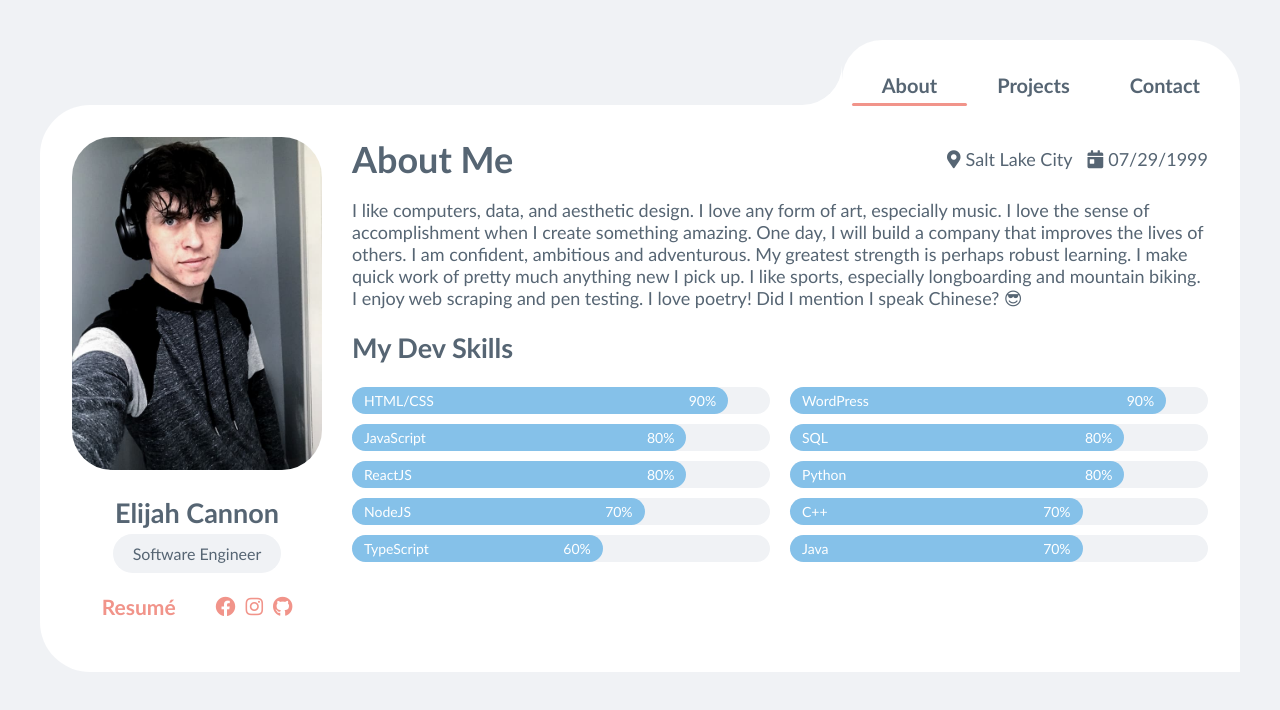
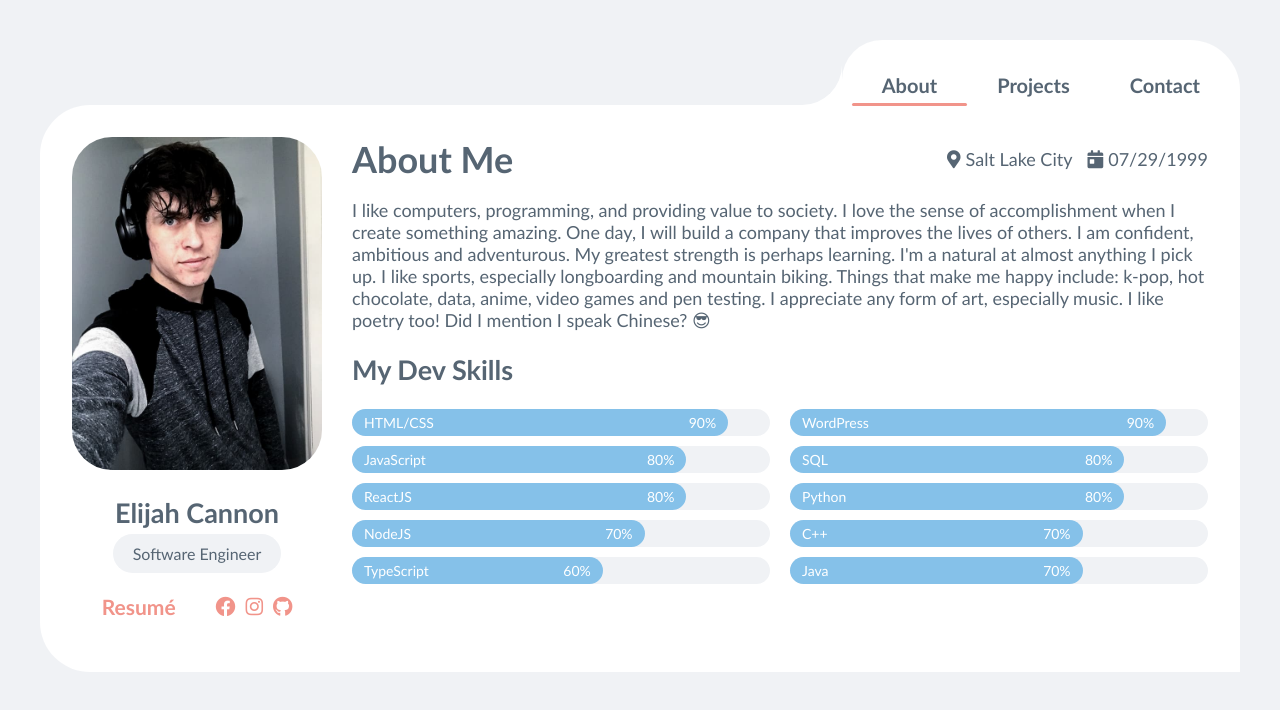
Before and after one commit to Cclayelijah/My-Portfolio, a React (Create React App) app: page / in a window 1280 px wide. Shown: the top 710 px of the page. Built offline with nearby package versions, Linux system fonts and the light colour scheme.

Commit message:
about page

```diff
--- a/src/components/About.js
+++ b/src/components/About.js
@@ -16,14 +16,15 @@ const About = () => {
         </div>
       </div>
       <p>
-        I like computers, data, and aesthetic design. I love any form of art,
-        especially music. I love the sense of accomplishment when I create
-        something amazing. One day, I will build a company that improves the
-        lives of others. I am confident, ambitious and adventurous. My greatest
-        strength is perhaps robust learning. I make quick work of pretty much
-        anything new I pick up. I like sports, especially longboarding and
-        mountain biking. I enjoy web scraping and pen testing. I love poetry!
-        Did I mention I speak Chinese? &#128526;
+        I like computers, programming, and providing value to society. I love
+        the sense of accomplishment when I create something amazing. One day, I
+        will build a company that improves the lives of others. I am confident,
+        ambitious and adventurous. My greatest strength is perhaps learning. I'm
+        a natural at almost anything I pick up. I like sports, especially
+        longboarding and mountain biking. Things that make me happy include:
+        k-pop, hot chocolate, data, anime, video games and pen testing. I
+        appreciate any form of art, especially music. I like poetry too! Did I
+        mention I speak Chinese? &#128526;
       </p>
       <h2>My Dev Skills</h2>
       <div className="my-skills">
```
